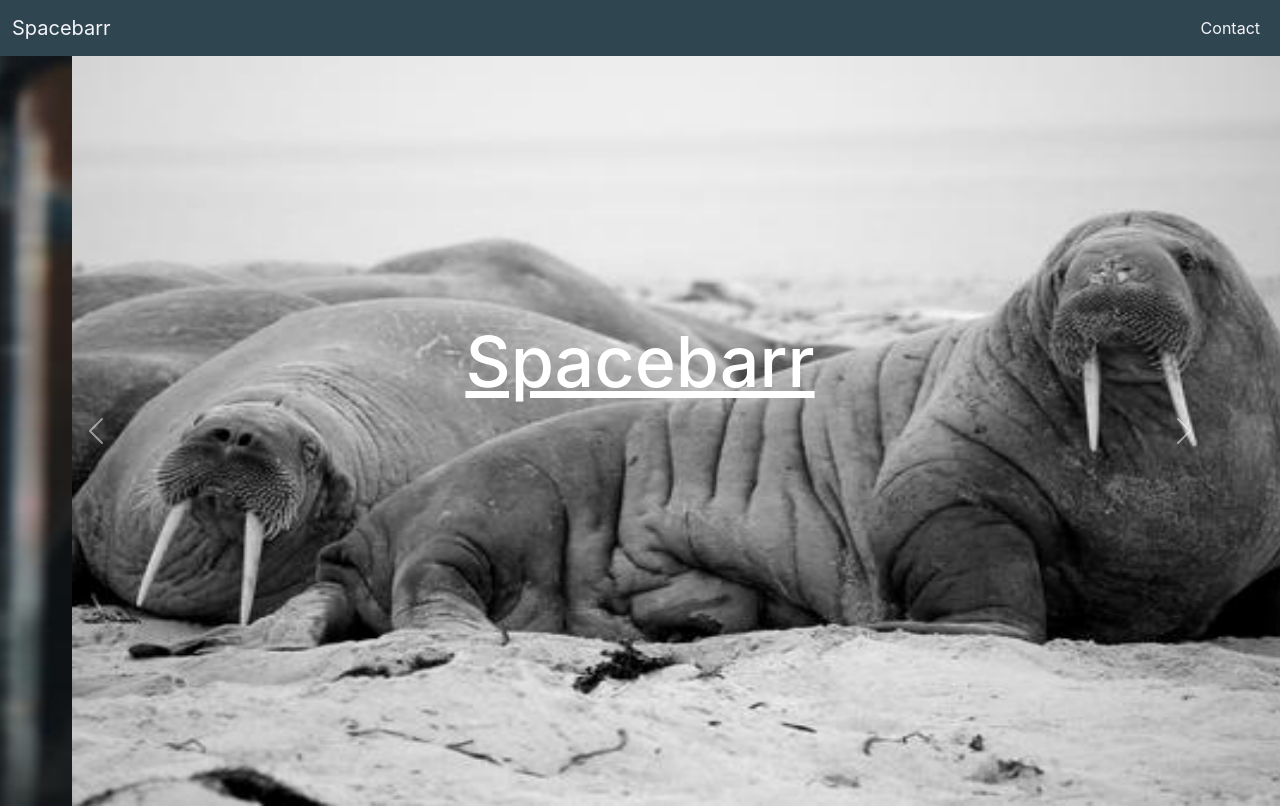
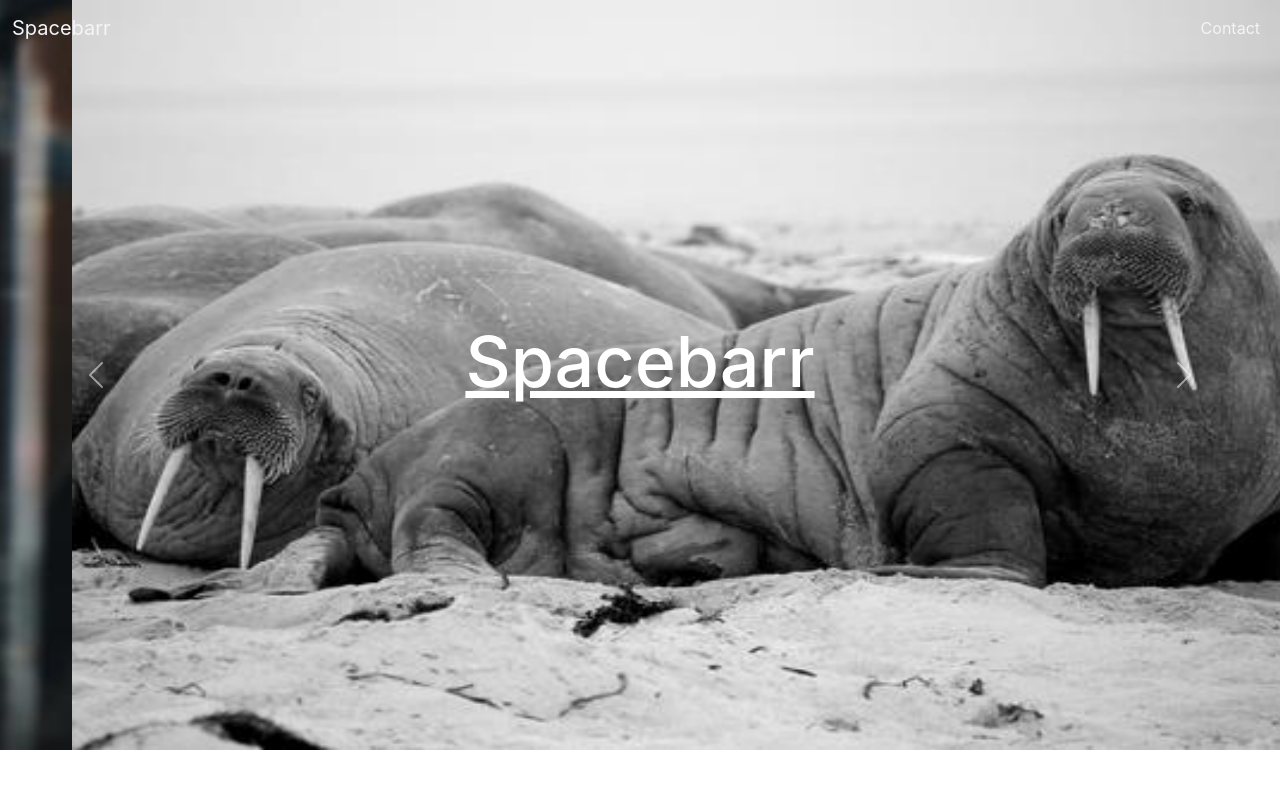
Before and after one commit to melissabarrerafarias/freelanced-company, a React (Create React App) app: page / in a window 1280 px wide. Built offline with nearby package versions, Linux system fonts and the light colour scheme.

Commit message:
changes styling on navbar to overlap carousel on landing page

```diff
--- a/src/landing-page.css
+++ b/src/landing-page.css
@@ -20,3 +20,9 @@
     font-size: 70px;
     text-decoration: underline;
 }
+
+#mainCarousel{
+    position:absolute;
+    width:100%;
+    top: -15;
+  }
--- a/src/navbar.css
+++ b/src/navbar.css
@@ -11,19 +11,28 @@ a:hover {
 }
 
 .navbar-background {
-    background-color: var(--charcoal);
+    background-color: transparent;
 }
 
 .navbar-light .navbar-brand, .navbar-light .navbar-nav .nav-link {
     color: var(--ghost-white);
     text-decoration: none;
+    transition-duration: 0.8s;
 }
 
 .navbar-light .navbar-brand:hover, .navbar-light .navbar-nav .nav-link:hover {
-    color: rgb(223, 223, 223)
+    color: var(--dark-electric)
 }
 
 .navbar-light .navbar-toggler {
     color: var(--ghost-white);
     border-color: transparent;
 }
+
+.navbar{
+    position: absolute;
+    top: 0;
+    left: 0;
+    right: 0;
+    z-index: 14;
+}
--- a/src/pages/LandingPage.js
+++ b/src/pages/LandingPage.js
@@ -7,7 +7,7 @@ import placeholder3 from '../assets/images/placeholder-3.jpg';
 
 function LandingPage() {
     return (
-        <main>
+        <main id="#mainCarousel">
             <div class="carousel-branding"><h1 className = "brand-name">Spacebarr</h1></div>
             <div id="carouselExampleInterval" class="carousel slide" data-bs-ride="carousel">
                 <div class="carousel-inner">
```
